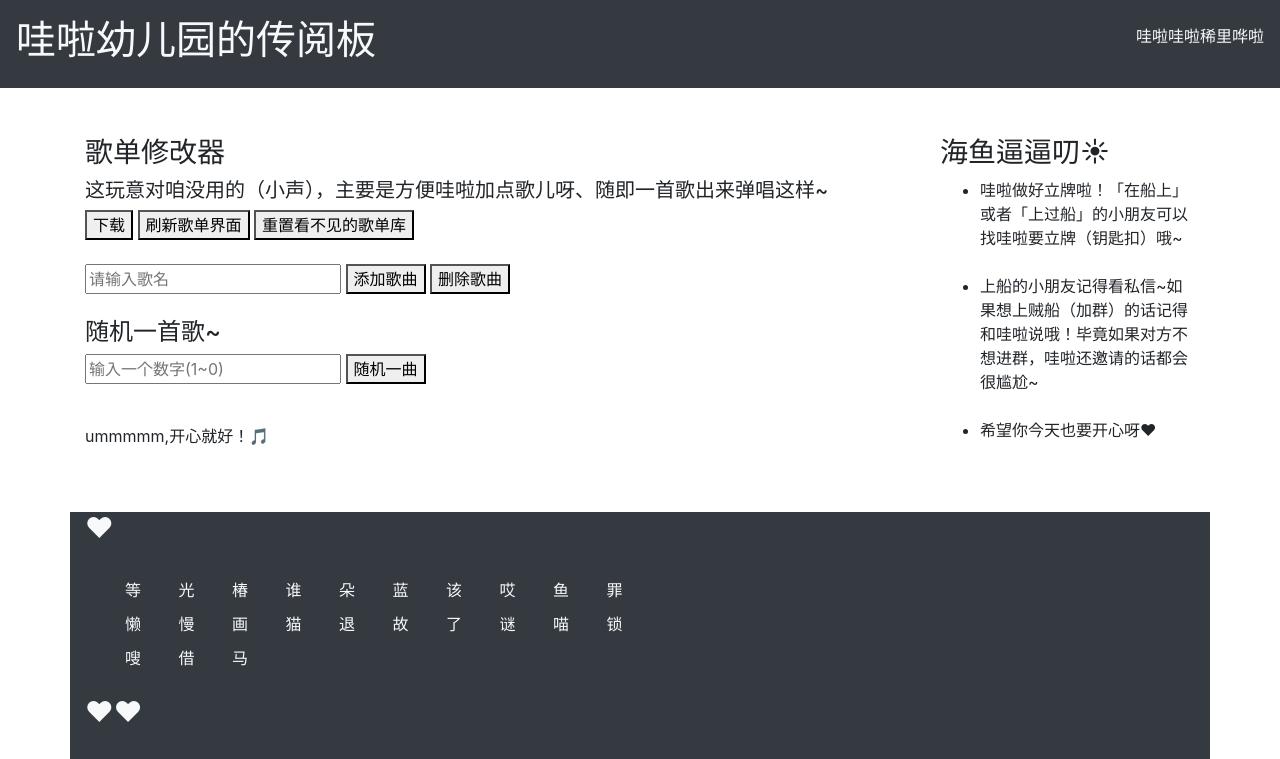
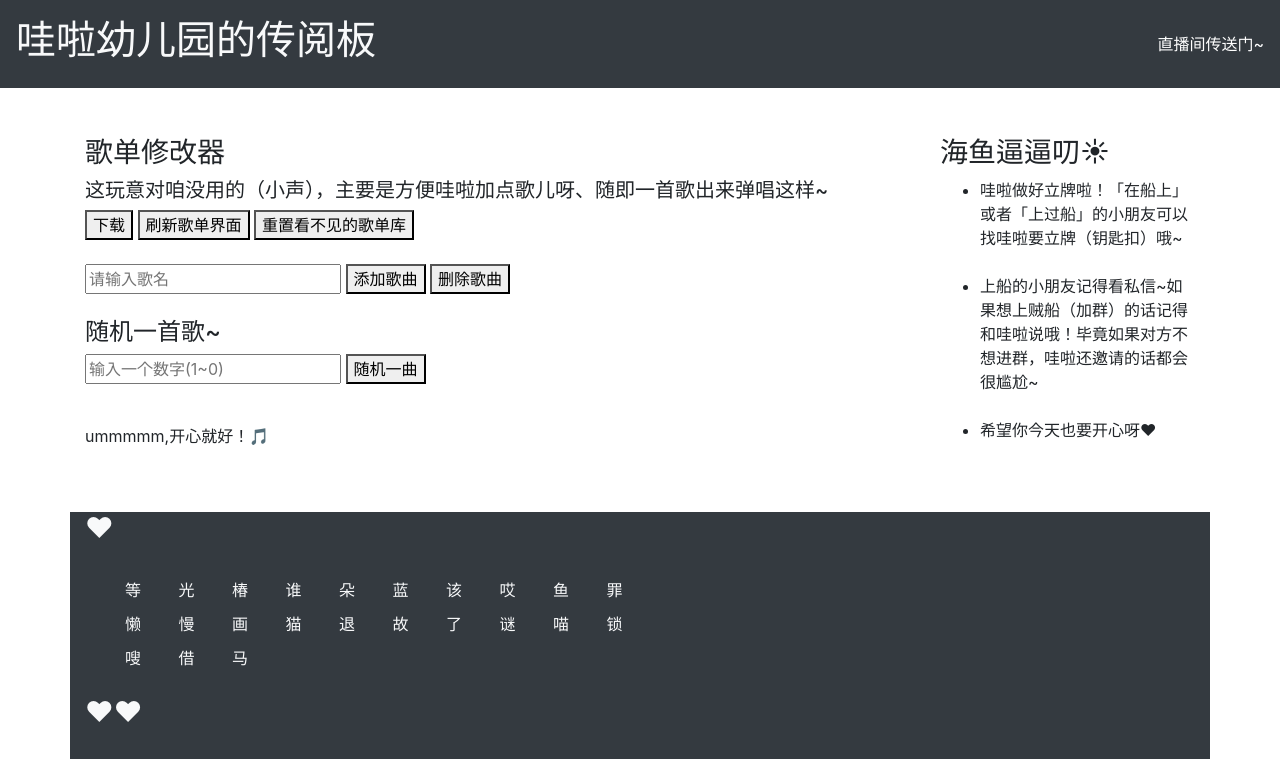
Before and after one commit to hengyu89/Music-List, a plain HTML site: page index.html in a window 1280 px wide. Shown: the top 759 px of the page. Drawn offline with nearby package versions, Linux system fonts and the light colour scheme.

Commit message:
Add link of streamer.

```diff
--- a/index.html
+++ b/index.html
@@ -19,9 +19,9 @@
   <header class="container-fluid bg-dark text-light mb-5 p-3">
     <div class="d-flex align-items-center">
       <h1>哇啦幼儿园的传阅板</h1>
-      <p class="ml-auto">
-        哇啦哇啦稀里哗啦
-      </p>
+      <a class="ml-auto" href="live.bilibili.com/25746936" style="color:white">
+        直播间传送门~
+      </a>
     </div>
   </header>
 
```
